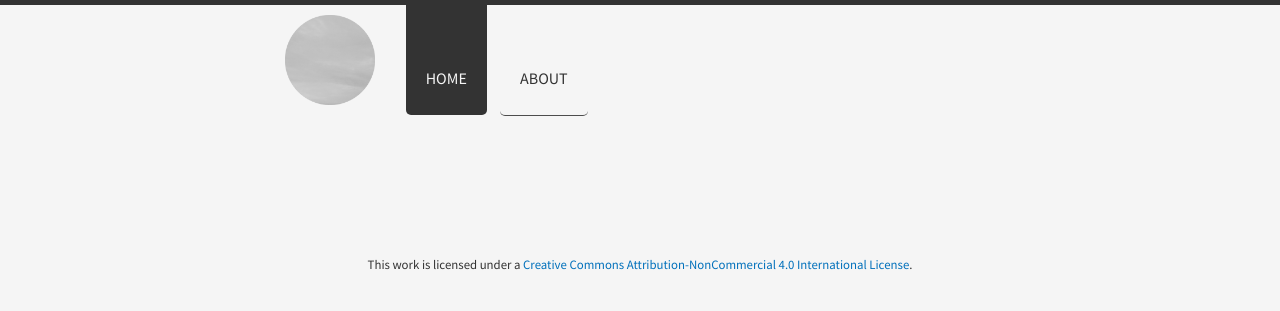
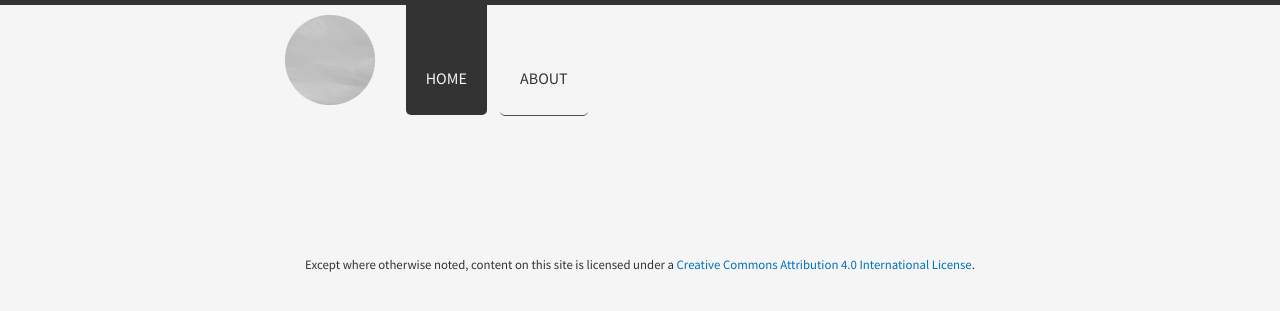
Before and after one commit to senghoo/senghoo.github.io, a Jekyll site: the page built from index.html, in a window 1280 px wide. Shown: the top 311 px of the page. Built offline with Jekyll 4.4.1, drawn with Linux system fonts in a browser that asks for light colours; nearby versions of some CDN libraries; Markdown is read by kramdown in place of the engine named in the settings.

Commit message:
add cc anouncement

```diff
--- a/_layouts/default.html
+++ b/_layouts/default.html
@@ -17,7 +17,7 @@
 
       <footer>
         <p>
-          This work is licensed under a <a rel="license" href="http://creativecommons.org/licenses/by-nc/4.0/deed.en_US">Creative Commons Attribution-NonCommercial 4.0 International License</a>.
+          Except where otherwise noted, content on this site is licensed under a <a rel="license" href="http://creativecommons.org/licenses/by/4.0/">Creative Commons Attribution 4.0 International License</a>.
         </p>
       </footer>
     </div>
```
Also changed, not shown: 5 other files.
